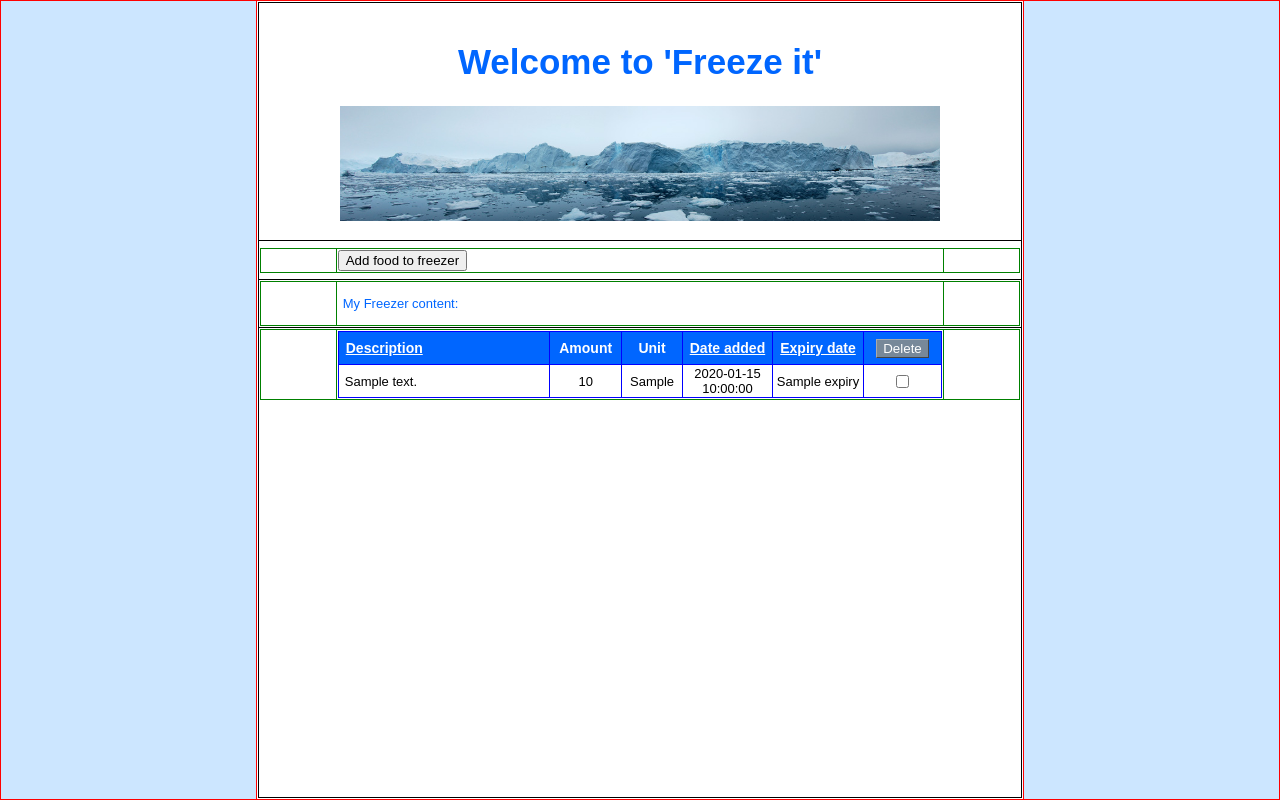
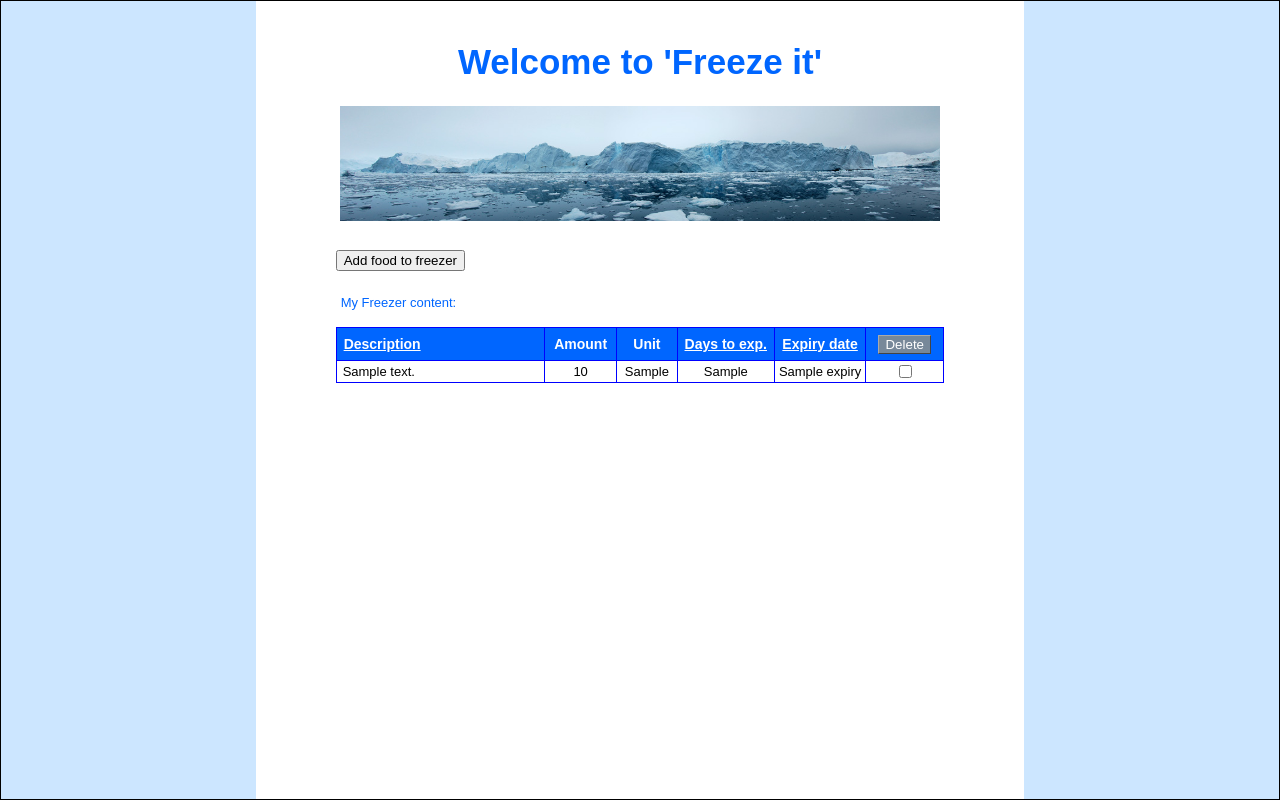
Before and after one commit to kirstine78/freeze-it, a Python web app: template templates/frontpage.html in a window 1280 px wide. Run offline with Jinja, Linux system fonts and the light colour scheme; the template is opened without the code that fills it: most values are stand-ins (such as "Sample title", 1, 10 or a date in 2020).

Commit message:
date added column removed, days before exp added
added new column days before expiry, that counts down. when within 5
days of exp then display in red.
dete added column is removed from table, but stay as attribute in db.

```diff
--- a/templates/frontpage.html
+++ b/templates/frontpage.html
@@ -9,7 +9,7 @@
 		.Table_A, .tr_table_A, .td_table_A_narrow, td_table_A_center
 		{
 		border-collapse:collapse;
-		border:1px solid red;
+		/*border:1px solid red;*/
 		}
 
 		.td_table_A_narrow
@@ -20,27 +20,14 @@
 		.Table_Center, .tr_table_Center, .td_table_Center
 		{
 		border-collapse:collapse;
-		border:1px solid black;
+		/*border:1px solid black;*/
 		}
 
 
-		.Table_B, .tr_table_B, .td_table_B_narrow, .td_table_B_wide
+		.Table_B, .tr_table_B, .td_table_B_narrow, .td_table_B_wide, .Table_C, .tr_table_C, .td_table_C_narrow, .td_table_C_wide, .Table_D, .tr_table_D, .td_table_D_narrow, .td_table_D_wide
 		{
 		border-collapse:collapse;
-		border:1px solid green;
-		}
-
-		.Table_C, .tr_table_C, .td_table_C_narrow, .td_table_C_wide
-		{
-		border-collapse:collapse;
-		border:1px solid green;
-		}
-
-
-		.Table_D, .tr_table_D, .td_table_D_narrow, .td_table_D_wide
-		{
-		border-collapse:collapse;
-		border:1px solid green;
+		/*border:1px solid green;*/
 		}
 
 
@@ -221,7 +208,7 @@
 														<th class="th_table_Food" id="description" style="width:35%"><input name="description_button" type="submit" value="Description" id="header_toggle_description"></th>
 														<th class="th_table_Food" style="width:12%" id="header_not_toggles">Amount</th>
 														<th class="th_table_Food" style="width:10%" id="header_not_toggles">Unit</th>
-														<th class="th_table_Food" style="width:15%"><input name="date_added_button" type="submit" value="Date added" id="header_toggle_other"></th>
+														<th class="th_table_Food" style="width:15%"><input name="days_before_button" type="submit" value="Days to exp." id="header_toggle_other"></th>
 														<th class="th_table_Food" style="width:15%"><input name="exp_date_button" type="submit" value="Expiry date" id="header_toggle_other"></th>
 														<th class="th_table_Food" style="width:13%"><input name="delete_button" type="submit" value="Delete" id="del_col" onclick="return confirm('Are you sure?')"></input></th>
 													</tr>
@@ -230,28 +217,26 @@
 														<td class="td_table_Food" id="description" style="position:relative; left:5px">{{foods.description}}</td>
 														<td class="td_table_Food">{{foods.amount}}</td>
 														<td class="td_table_Food">{{foods.measure_unit}}</td>
-														<td class="td_table_Food">{{foods.added_date}}</td>
-
 
 														{% if foods.expiry %}
+															{% if foods.is_soon_to_expire %}
+																<td class="td_table_Food_red"><b>{{foods.days_before_exp}}</b></td>
+															{% else %}
+																<td class="td_table_Food">{{foods.days_before_exp}}</td>
+															{% endif %}
+														{% else %}
+															<td class="td_table_Food"></td>
+														{% endif %}
 
-
+														{% if foods.expiry %}
 															{% if foods.is_expired %}
 																<td class="td_table_Food_red">{{foods.expiry}}</td>
-
-
 															{% else %}
 																<td class="td_table_Food">{{foods.expiry}}</td>
 															{% endif %}
-
-
 														{% else %}
-
 															<td class="td_table_Food"></td>
-
 														{% endif %}
-
-														</td>
 
 														<td class="td_table_Food"><input type="checkbox" name="delete" value="{{foods.key().id()}}" id="check_box_mark"></td>
 													</tr>
```
Also changed, not shown: main.py (+15 -9 lines), validation.py (+37 -0 lines). Lines whose indentation alone changed are shown as unchanged.
